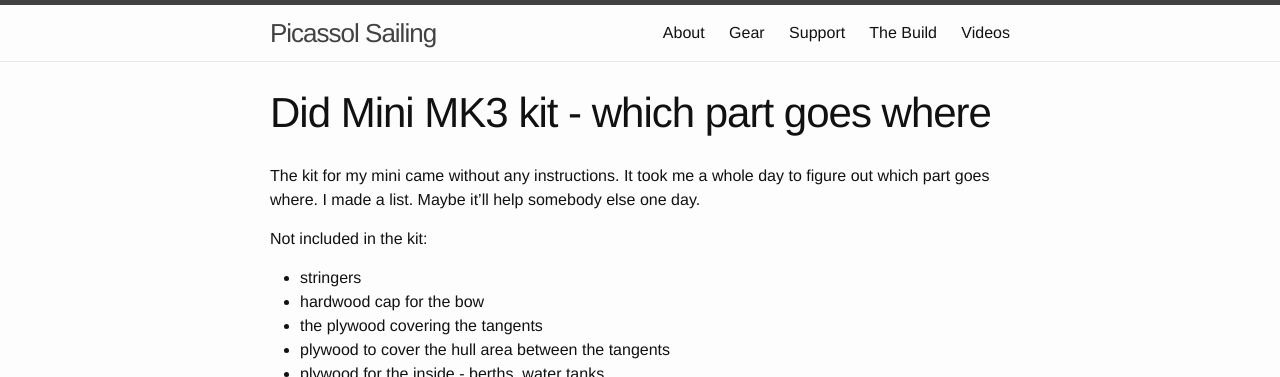
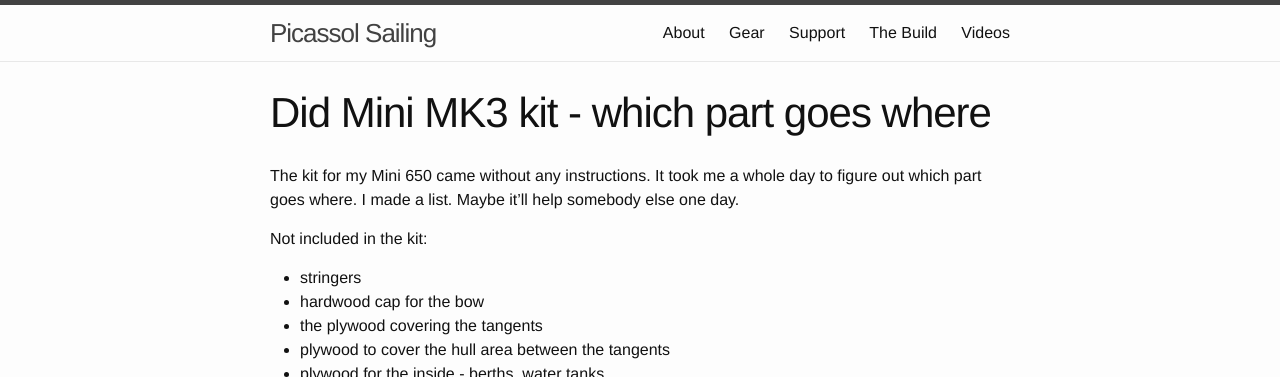
Before and after one commit to langalex/picassol.co, a Jekyll site: the page built from _posts/2016-04-01-didi-mini-kit-what-goes-where.md, in a window 1280 px wide and 900 px high, cut to the strip 0-377 px from the top of the window. Built offline with Jekyll 4.4.1, drawn with Linux system fonts in a browser that asks for light colours; comment, search, counter and statistics services are not loaded.

```diff
--- a/_posts/2016-04-01-didi-mini-kit-what-goes-where.md
+++ b/_posts/2016-04-01-didi-mini-kit-what-goes-where.md
@@ -36,7 +36,7 @@ tags:
 title: Did Mini MK3 kit - which part goes where
 ---
 
-The kit for my mini came without any instructions. It took me a whole day to figure out which part goes where. I made a list. Maybe it'll help somebody else one day.
+The kit for my Mini 650 came without any instructions. It took me a whole day to figure out which part goes where. I made a list. Maybe it'll help somebody else one day.
 
 Not included in the kit:
 
```
Also changed, not shown: other parts of _posts/2016-04-01-didi-mini-kit-what-goes-where.md (+1 -1 lines).
